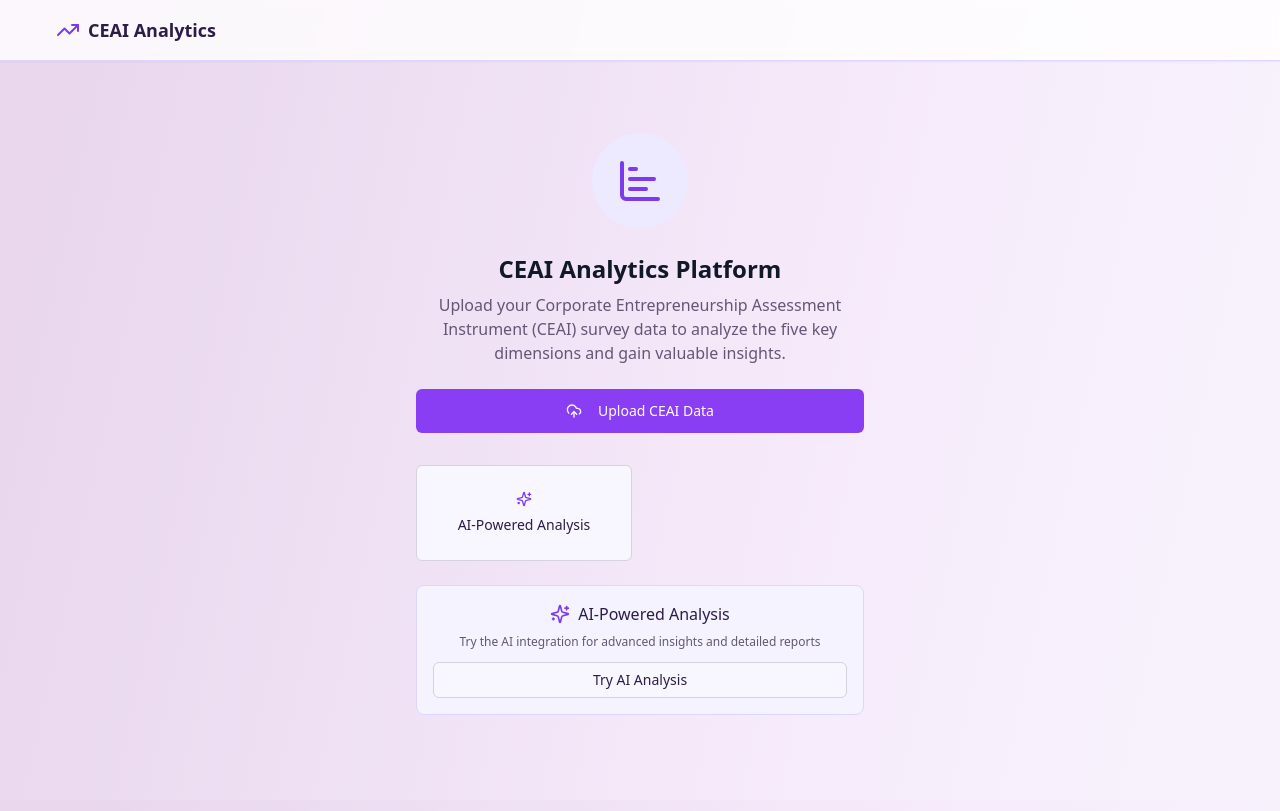
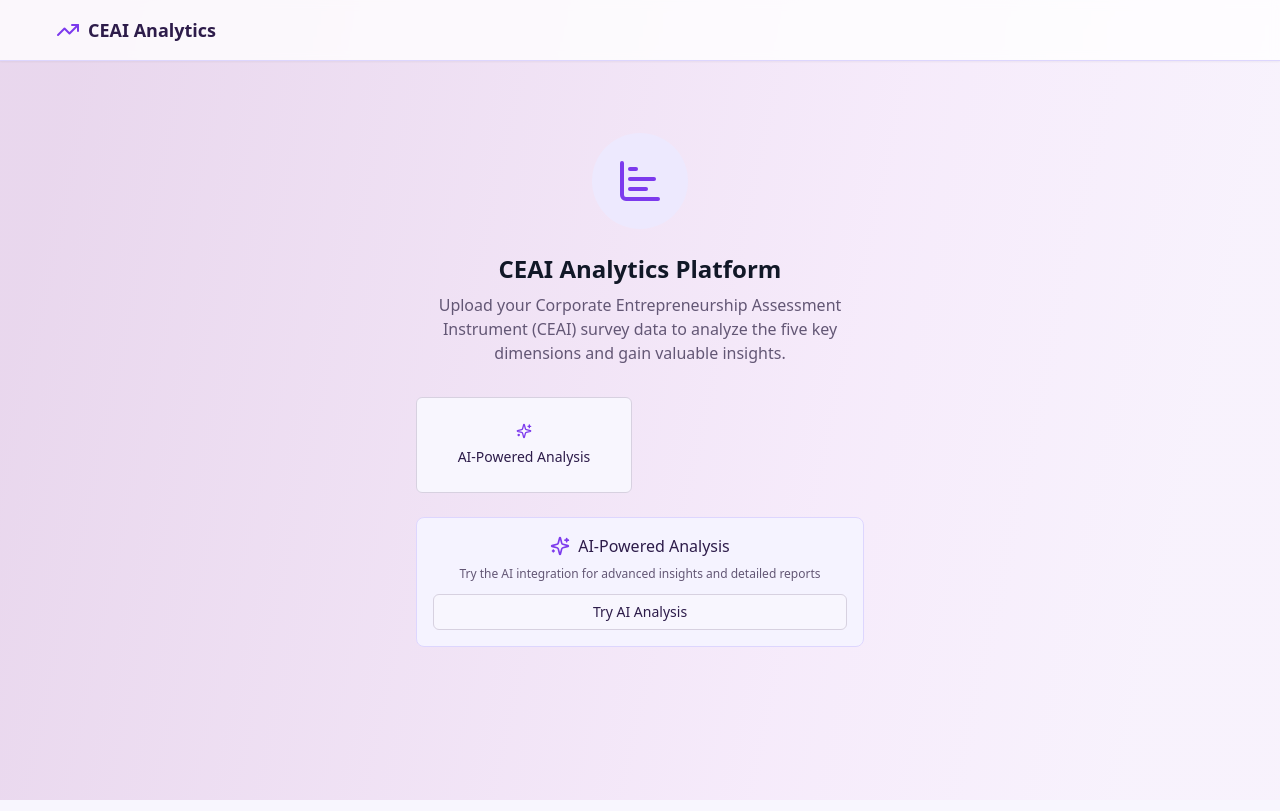
Before and after one commit to Naha1981/analysis-ai, a React (Vite) app: page / in a window 1280 px wide. Built offline with nearby package versions, Linux system fonts and the light colour scheme.

Commit message:
Remove unused code
Removes the `FileUploader` component and related code, as it is no longer needed.

```diff
--- a/src/components/EmptyState.tsx
+++ b/src/components/EmptyState.tsx
@@ -1,5 +1,6 @@
+
 import React from 'react';
-import { ChartBarIcon, Sparkles, UploadCloud, PieChart } from 'lucide-react';
+import { ChartBarIcon, Sparkles, PieChart } from 'lucide-react';
 import { Button } from '@/components/ui/button';
 import { Link } from 'react-router-dom';
 interface EmptyStateProps {
@@ -18,15 +19,7 @@ const EmptyState: React.FC<EmptyStateProps> = ({
           Upload your Corporate Entrepreneurship Assessment Instrument (CEAI) survey data to analyze the five key dimensions and gain valuable insights.
         </p>
 
-        <div className="flex flex-col space-y-2">
-          <Button onClick={onUpload} size="lg" className="w-full">
-            <UploadCloud className="mr-2 h-5 w-5" /> Upload CEAI Data
-          </Button>
-        </div>
-
         <div className="mt-8 grid grid-cols-1 gap-4 sm:grid-cols-2">
-
-
           <Link to="/ai-analysis" className="w-full">
             <Button variant="outline" className="w-full h-24 flex flex-col items-center justify-center gap-2">
               <Sparkles className="h-8 w-8 text-purple-600" />
```
